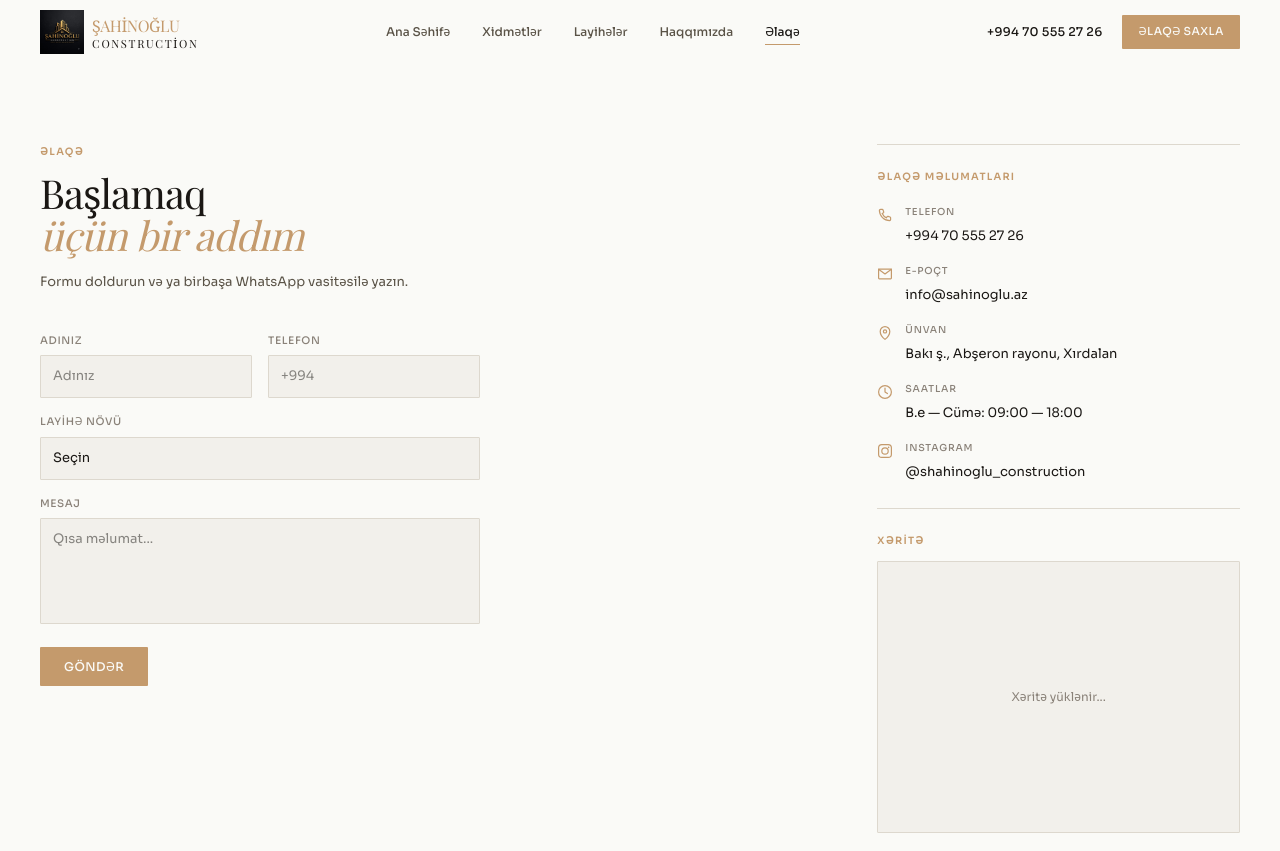
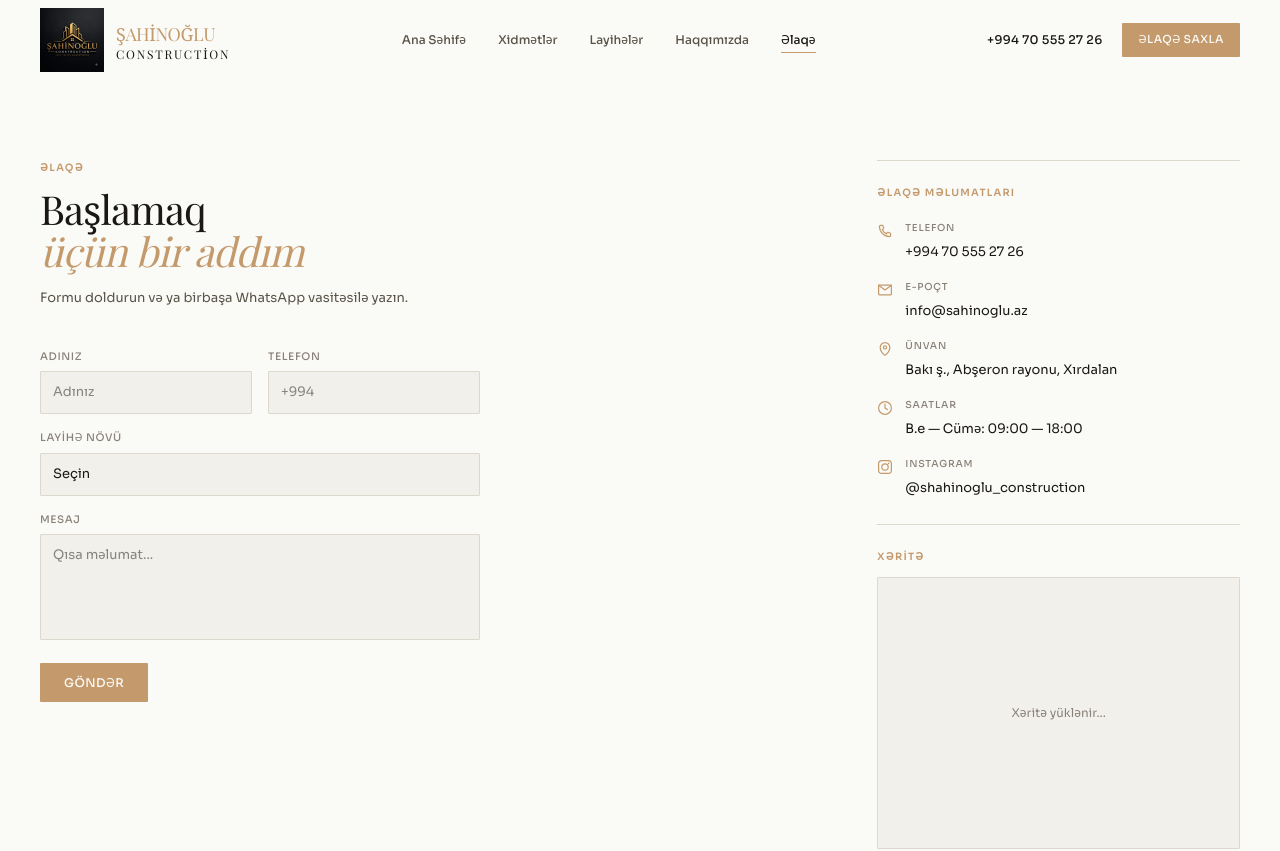
Before and after one commit to Hegu911/sahinogluconstruction, a Next.js app: page /elaqe in a window 1280 px wide. Shown: the top 851 px of the page. Built offline with nearby package versions, Linux system fonts and the light colour scheme; a web font is replaced by a local one.

Commit message:
Bigger logo in header/footer, updated padding for larger header

```diff
--- a/src/app/elaqe/page.tsx
+++ b/src/app/elaqe/page.tsx
@@ -13,7 +13,7 @@ export default function ContactPage() {
   return (
     <>
       <Header />
-      <main className="pt-14 lg:pt-16">
+      <main className="pt-16 lg:pt-20">
         <section className="py-10 lg:py-20">
           <div className="max-w-[1400px] mx-auto px-5 sm:px-8 lg:px-10">
             <div className="grid grid-cols-1 lg:grid-cols-12 gap-8 lg:gap-14">
--- a/src/app/haqqimizda/page.tsx
+++ b/src/app/haqqimizda/page.tsx
@@ -21,7 +21,7 @@ export default function AboutPage() {
   return (
     <>
       <Header />
-      <main className="pt-14 lg:pt-16">
+      <main className="pt-16 lg:pt-20">
         <section className="py-10 lg:py-20">
           <div className="max-w-[1400px] mx-auto px-5 sm:px-8 lg:px-10">
             <div className="grid grid-cols-1 lg:grid-cols-12 gap-8 lg:gap-14">
--- a/src/app/layiheler/[id]/page.tsx
+++ b/src/app/layiheler/[id]/page.tsx
@@ -19,7 +19,7 @@ export default function ProjectDetailPage({
     return (
       <>
         <Header />
-        <main className="pt-14 lg:pt-16 flex items-center justify-center min-h-screen">
+        <main className="pt-16 lg:pt-20 flex items-center justify-center min-h-screen">
           <div className="text-center px-5">
             <h1 className="heading-lg mb-4">Layihə tapılmadı</h1>
             <Link href="/layiheler" className="btn-ghost">Qayıt</Link>
@@ -35,7 +35,7 @@ export default function ProjectDetailPage({
   return (
     <>
       <Header />
-      <main className="pt-14 lg:pt-16">
+      <main className="pt-16 lg:pt-20">
         <section className="relative h-[35vh] sm:h-[40vh] lg:h-[45vh] min-h-[240px]">
           <img src={project.heroImage} alt={project.title} className="w-full h-full object-cover" />
           <div className="absolute inset-0 bg-gradient-to-t from-ink via-ink/30 to-transparent" />
--- a/src/app/layiheler/page.tsx
+++ b/src/app/layiheler/page.tsx
@@ -24,7 +24,7 @@ export default function ProjectsPage() {
   return (
     <>
       <Header />
-      <main className="pt-14 lg:pt-16">
+      <main className="pt-16 lg:pt-20">
         <section className="py-10 lg:py-20">
           <div className="max-w-[1400px] mx-auto px-5 sm:px-8 lg:px-10">
             <div className="grid grid-cols-1 lg:grid-cols-12 gap-4 lg:gap-8 mb-8 lg:mb-12">
--- a/src/app/not-found.tsx
+++ b/src/app/not-found.tsx
@@ -6,7 +6,7 @@ export default function NotFound() {
   return (
     <>
       <Header />
-      <main className="pt-14 lg:pt-16 flex items-center justify-center min-h-screen">
+      <main className="pt-16 lg:pt-20 flex items-center justify-center min-h-screen">
         <div className="text-center px-5 py-16">
           <div className="font-heading text-[5rem] sm:text-[7rem] lg:text-[9rem] leading-[0.85] text-paper-darker select-none">
             404
--- a/src/app/xidmetler/[slug]/page.tsx
+++ b/src/app/xidmetler/[slug]/page.tsx
@@ -19,7 +19,7 @@ export default function ServiceDetailPage({
     return (
       <>
         <Header />
-        <main className="pt-14 lg:pt-16 flex items-center justify-center min-h-screen">
+        <main className="pt-16 lg:pt-20 flex items-center justify-center min-h-screen">
           <div className="text-center px-5">
             <h1 className="heading-lg mb-4">Xidmət tapılmadı</h1>
             <Link href="/xidmetler" className="btn-ghost">Qayıt</Link>
@@ -37,7 +37,7 @@ export default function ServiceDetailPage({
   return (
     <>
       <Header />
-      <main className="pt-14 lg:pt-16">
+      <main className="pt-16 lg:pt-20">
         <section className="py-10 lg:py-20">
           <div className="max-w-[1400px] mx-auto px-5 sm:px-8 lg:px-10">
             <nav className="flex items-center gap-1.5 text-[0.65rem] text-text-muted mb-8 lg:mb-12">
--- a/src/app/xidmetler/page.tsx
+++ b/src/app/xidmetler/page.tsx
@@ -12,7 +12,7 @@ export default function ServicesPage() {
   return (
     <>
       <Header />
-      <main className="pt-14 lg:pt-16">
+      <main className="pt-16 lg:pt-20">
         <section className="py-10 lg:py-20">
           <div className="max-w-[1400px] mx-auto px-5 sm:px-8 lg:px-10">
             <div className="grid grid-cols-1 lg:grid-cols-12 gap-4 lg:gap-12 mb-12 lg:mb-16">
--- a/src/components/Footer.tsx
+++ b/src/components/Footer.tsx
@@ -12,7 +12,7 @@ export default function Footer() {
           <div className="grid grid-cols-1 sm:grid-cols-2 lg:grid-cols-12 gap-8 lg:gap-6">
             <div className="lg:col-span-5">
               <div className="mb-4 flex items-center gap-2.5">
-                <img src="/image.png" alt="Şahinoğlu" className="h-10 w-auto brightness-0 invert" />
+                <img src="/image.png" alt="Şahinoğlu" className="h-14 w-auto brightness-0 invert" />
                 <span className="inline-flex flex-col leading-none font-heading tracking-tight font-normal uppercase">
                   <span className="text-bronze text-base">Şahinoğlu</span>
                   <span className="text-paper text-[0.65rem] tracking-[0.15em]">Construction</span>
--- a/src/components/Header.tsx
+++ b/src/components/Header.tsx
@@ -36,12 +36,12 @@ export default function Header() {
             : "bg-transparent"
         }`}
       >
-        <div className="max-w-[1400px] mx-auto flex items-center justify-between px-5 sm:px-8 lg:px-10 h-14 lg:h-16">
-          <Link href="/" className="flex items-center gap-2">
-            <img src="/image.png" alt="Şahinoğlu" className="h-10 lg:h-11 w-auto" />
+        <div className="max-w-[1400px] mx-auto flex items-center justify-between px-5 sm:px-8 lg:px-10 h-16 lg:h-20">
+          <Link href="/" className="flex items-center gap-3">
+            <img src="/image.png" alt="Şahinoğlu" className="h-14 lg:h-16 w-auto" />
             <span className="inline-flex flex-col leading-none font-heading tracking-tight font-normal uppercase">
-              <span className="text-bronze text-sm lg:text-base">Şahinoğlu</span>
-              <span className="text-ink text-[0.6rem] lg:text-[0.7rem] tracking-[0.15em]">Construction</span>
+              <span className="text-bronze text-base lg:text-lg">Şahinoğlu</span>
+              <span className="text-ink text-[0.65rem] lg:text-[0.75rem] tracking-[0.15em]">Construction</span>
             </span>
           </Link>
 
--- a/src/components/hero/HeroSection.tsx
+++ b/src/components/hero/HeroSection.tsx
@@ -9,7 +9,7 @@ export default function HeroSection() {
   return (
     <section className="min-h-[100dvh] flex flex-col">
       <div className="flex-1 grid grid-cols-1 lg:grid-cols-12">
-        <div className="lg:col-span-7 flex flex-col justify-end px-5 sm:px-8 lg:px-10 pb-8 lg:pb-16 pt-20 lg:pt-32">
+        <div className="lg:col-span-7 flex flex-col justify-end px-5 sm:px-8 lg:px-10 pb-8 lg:pb-16 pt-24 lg:pt-36">
           <div className="label mb-3 lg:mb-5">Tikinti · Layihələndirmə · Təmir</div>
           <h1 className="heading-display text-ink mb-4 lg:mb-6 max-w-[520px]">
             Bünövrədən
```
Also changed, not shown: 1 other file (tests, documents, lock files or other folders).
